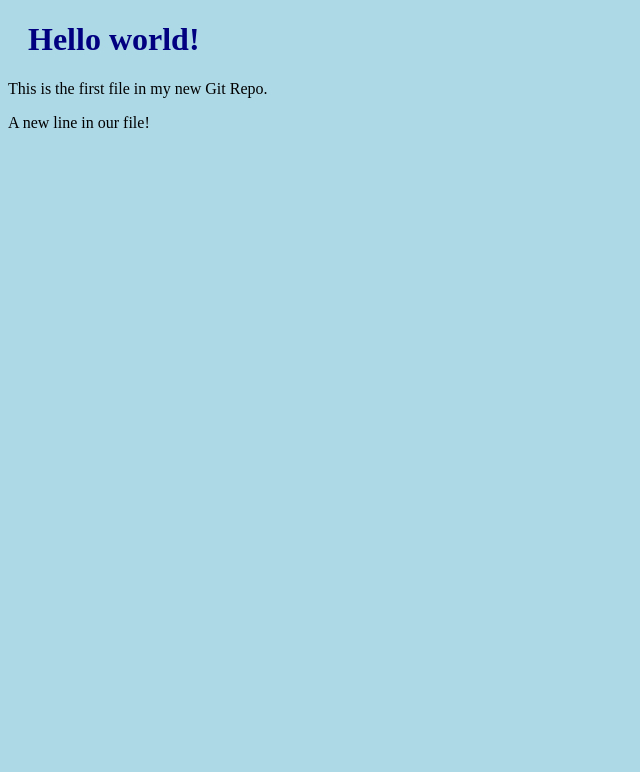
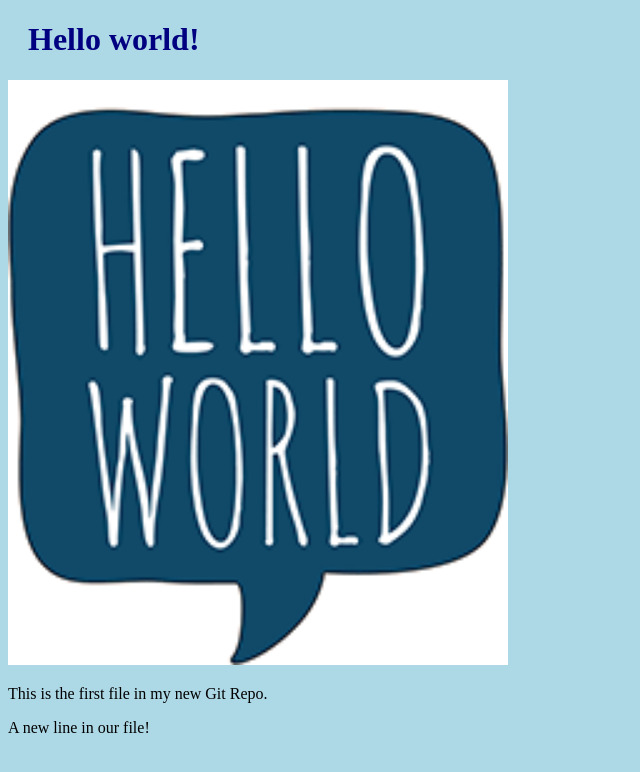
Before and after one commit to Kelle-Neal/hello-world, a plain HTML site: page index.html in a window 1280 px wide. Shown: the whole page, without its empty margins (0-640 px from the left). Drawn offline with Linux system fonts and the light colour scheme.

Commit message:
Added image to Hello World

```diff
--- a/index.html
+++ b/index.html
@@ -7,6 +7,8 @@
 <body>
 
 <h1>Hello world!</h1>
+<div><img src="img_hello_world.jpg" alt="Hello World Speaking Bubble"
+style="width:100%;max-width:500px"></div>
 <p>This is the first file in my new Git Repo.</p>
 <p>A new line in our file!</p>
 
```
Also changed, not shown: img_hello_world.jpg (added).
